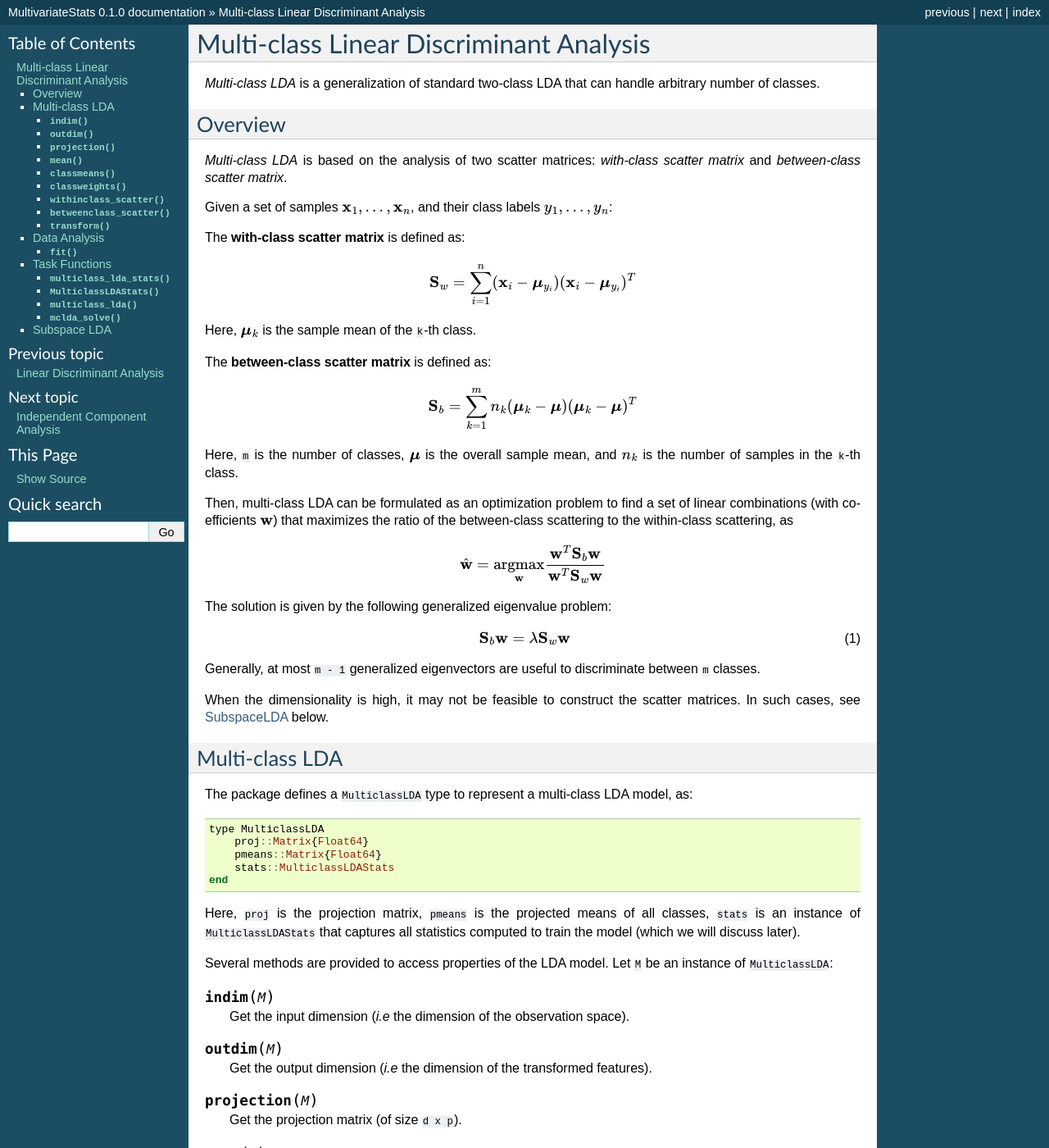
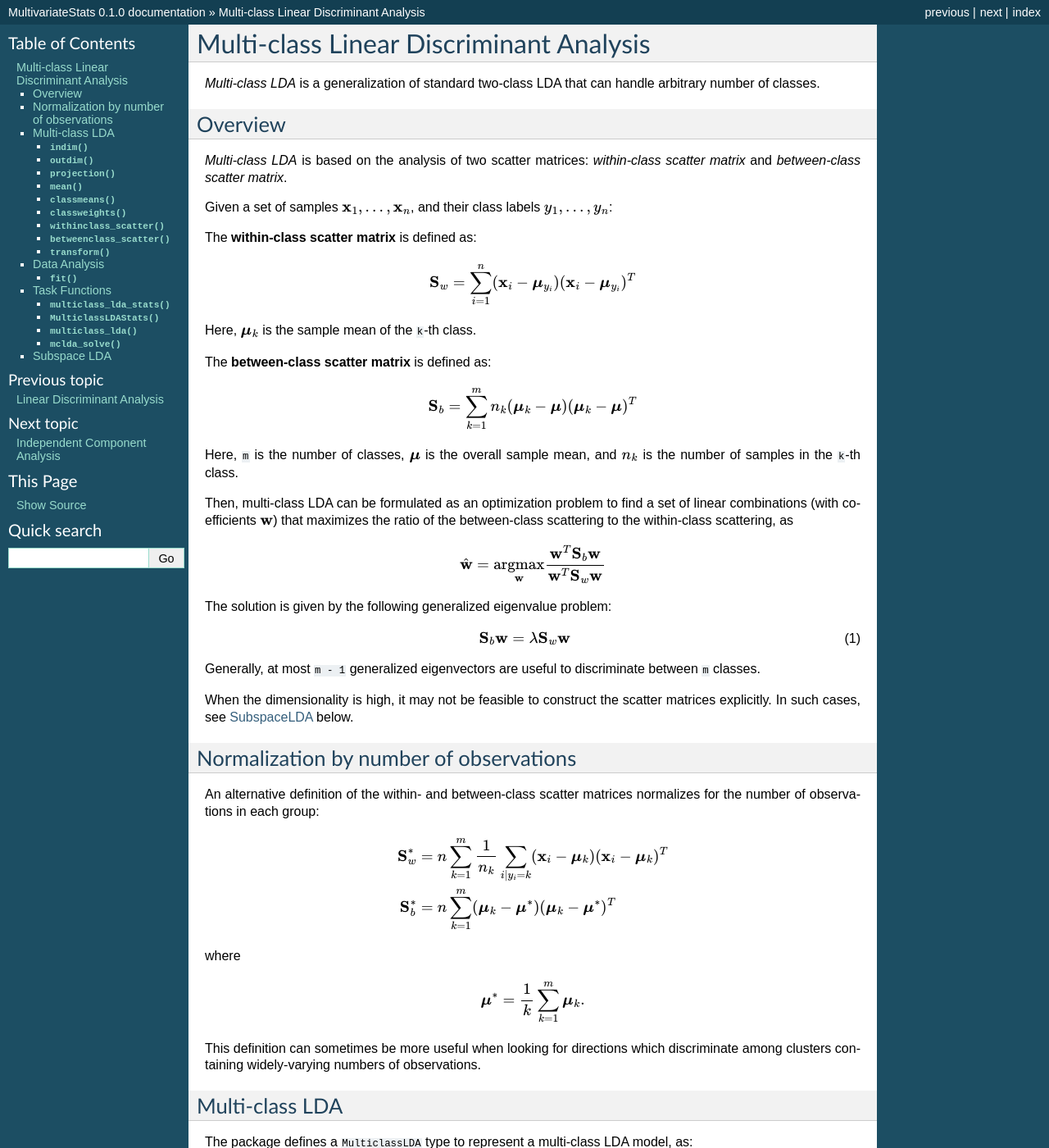
Before and after one commit to JuliaStats/MultivariateStats.jl, a Sphinx documentation site: the page built from docs/source/mclda.rst, in a window 1280 px wide and 1400 px high. Shown: the whole window at 82% size. Built offline with Sphinx 7.4.7, drawn with Linux system fonts in a browser that asks for light colours; formulas are drawn with MathJax 3; some of the changed text lies outside the part shown.

Commit message:
Document normalized multi-class LDA

```diff
--- a/docs/source/mclda.rst
+++ b/docs/source/mclda.rst
@@ -8,11 +8,11 @@ Multi-class Linear Discriminant Analysis
 Overview
 ~~~~~~~~~~
 
-*Multi-class LDA* is based on the analysis of two scatter matrices: *with-class scatter matrix* and *between-class scatter matrix*.
+*Multi-class LDA* is based on the analysis of two scatter matrices: *within-class scatter matrix* and *between-class scatter matrix*.
 
 Given a set of samples :math:`\mathbf{x}_1, \ldots, \mathbf{x}_n`, and their class labels :math:`y_1, \ldots, y_n`:
 
-The **with-class scatter matrix** is defined as:
+The **within-class scatter matrix** is defined as:
 
 .. math::
 
@@ -43,8 +43,29 @@ The solution is given by the following generalized eigenvalue problem:
 Generally, at most ``m - 1`` generalized eigenvectors are useful to discriminate between ``m`` classes.
 
 When the dimensionality is high, it may not be feasible to construct
-the scatter matrices. In such cases, see SubspaceLDA_ below.
+the scatter matrices explicitly. In such cases, see SubspaceLDA_ below.
 
+Normalization by number of observations
+~~~~~~~~~~~~~~~~~~~~~~~~~~~~~~~~~~~~~~~
+
+An alternative definition of the within- and between-class scatter
+matrices normalizes for the number of observations in each group:
+
+.. math::
+
+    \mathbf{S}_w^* &= n \sum_{k=1}^m \frac{1}{n_k} \sum_{i \mid y_i=k} (\mathbf{x}_i - \boldsymbol{\mu}_{k}) (\mathbf{x}_i - \boldsymbol{\mu}_{k})^T
+
+    \mathbf{S}_b^* &= n \sum_{k=1}^m (\boldsymbol{\mu}_k - \boldsymbol{\mu}^*) (\boldsymbol{\mu}_k - \boldsymbol{\mu}^*)^T
+
+where
+
+.. math::
+
+    \boldsymbol{\mu}^* = \frac{1}{k} \sum_{k=1}^m \boldsymbol{\mu}_k.
+
+This definition can sometimes be more useful when looking for
+directions which discriminate among clusters containing widely-varying
+numbers of observations.
 
 Multi-class LDA
 ~~~~~~~~~~~~~~~~~
@@ -144,6 +165,7 @@ One can use ``fit`` to perform multi-class LDA over a set of data:
 
     Here, :math:`\kappa` equals ``regcoef * eigmax(Sw)``. The columns of ``P`` are arranged in descending order of the corresponding generalized eigenvalues.
 
+    Note that ``MulticlassLDA`` does not currently support the normalized version using :math:`\mathbf{S}_w^*` and :math:`\mathbf{S}_b^*` (see ``SubspaceLDA`` below).
 
 Task Functions
 ~~~~~~~~~~~~~~~
@@ -255,3 +277,11 @@ the equation
 When ``P`` is of full rank (e.g., if there are more data points than
 dimensions), then this equation guarantees that
 Eq. :eq:`LDAeigenvalue` will also hold.
+
+SubspaceLDA also supports the normalized version of LDA via the ``normalize`` keyword:
+
+.. code-block:: julia
+
+   M = fit(SubspaceLDA, X, label; normalize=true)
+
+would perform LDA using the equivalent of :math:`\mathbf{S}_w^*` and :math:`\mathbf{S}_b^*`.
```
